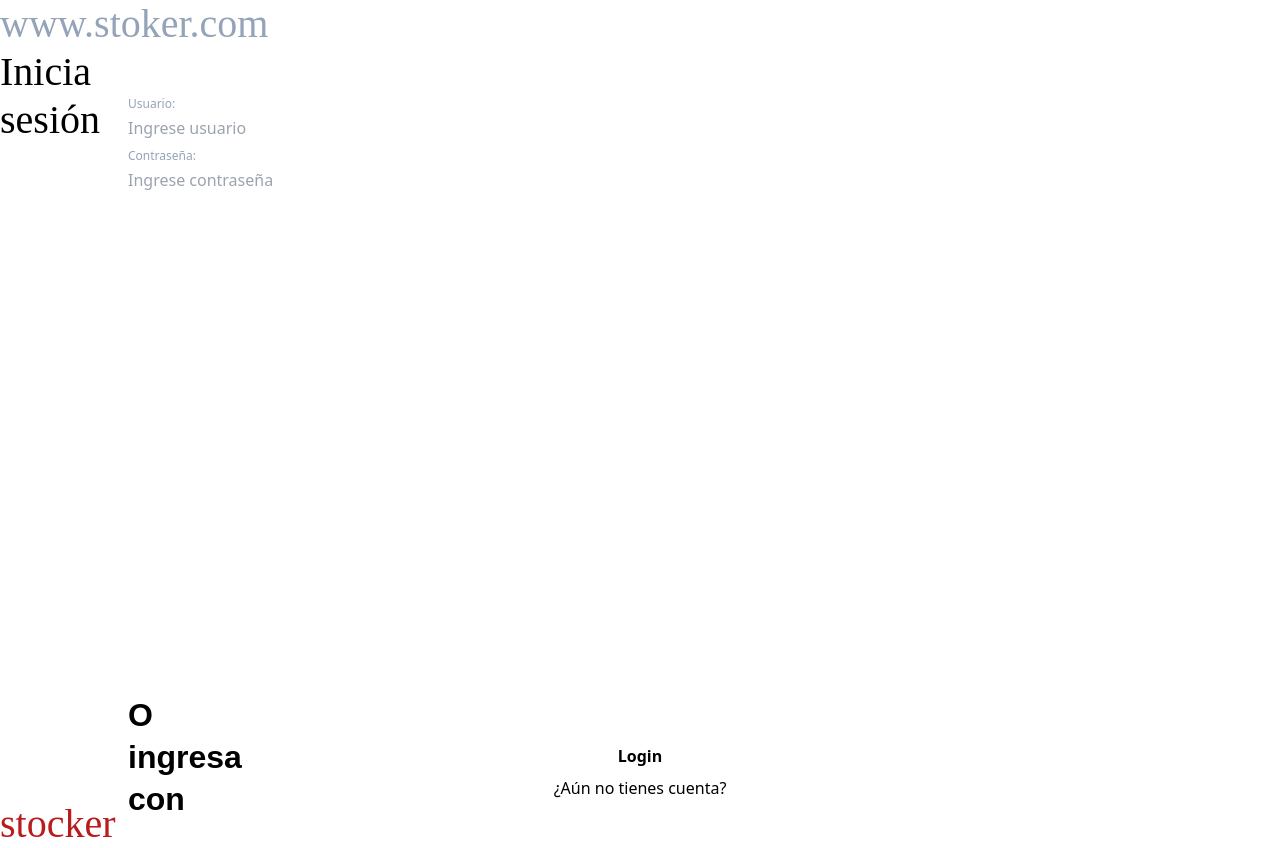
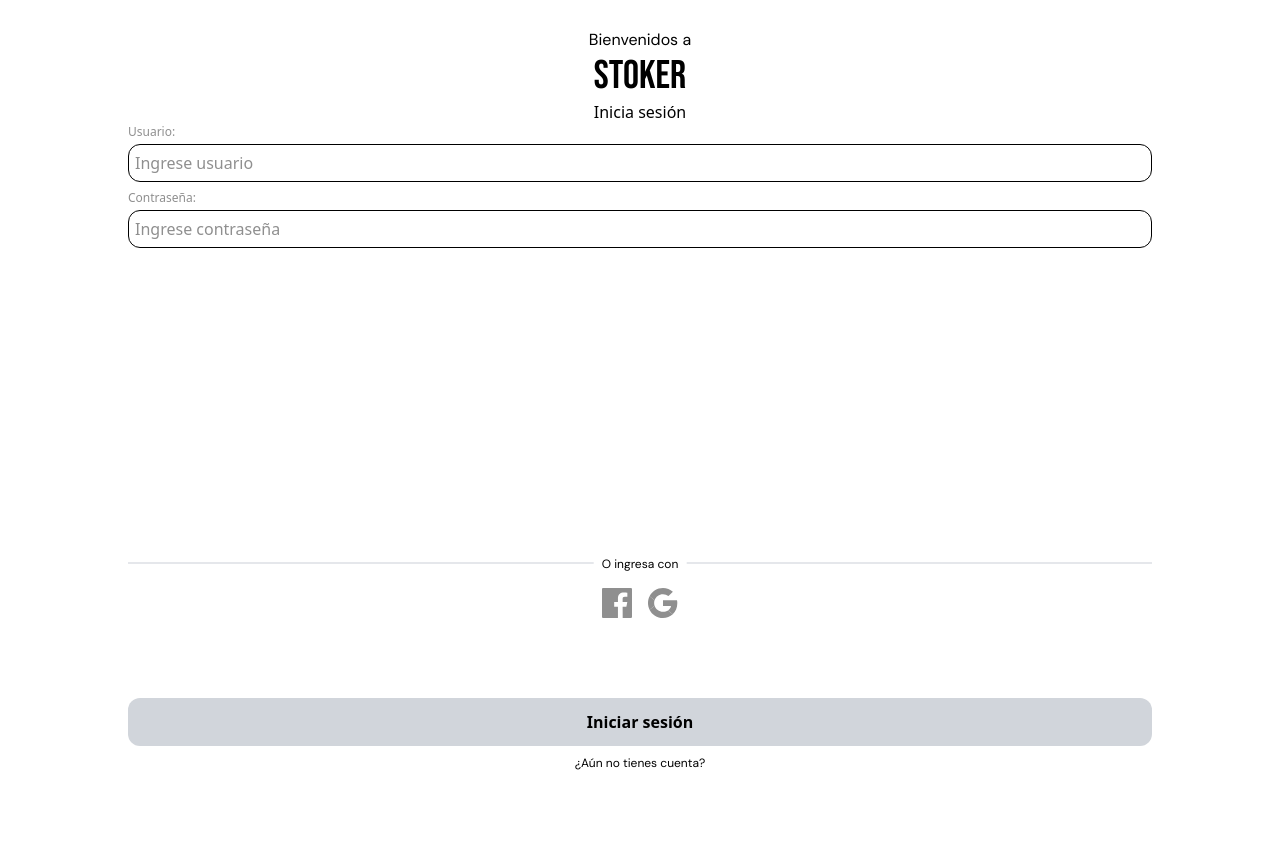
Before and after one commit to No-Country/c10-35-t-MERN, a React (Vite) app in the folder client/: page / in a window 1280 px wide. After the commit the page ends 800 px from the top, so only its background shows below. Built offline with nearby package versions, Linux system fonts and the light colour scheme.

Commit message:
style: add styles to login view and fix tailwind styles

```diff
--- a/client/index.html
+++ b/client/index.html
@@ -4,7 +4,13 @@
 		<meta charset="UTF-8" />
 		<link rel="icon" type="image/svg+xml" href="/vite.svg" />
 		<meta name="viewport" content="width=device-width, initial-scale=1.0" />
-		<link rel="stylesheet" href="./src/index.css">
+		<link rel="preconnect" href="https://fonts.googleapis.com" />
+		<link rel="preconnect" href="https://fonts.gstatic.com" crossorigin />
+		<link
+			href="https://fonts.googleapis.com/css2?family=Bebas+Neue&family=DM+Sans:wght@400;500;700&display=swap"
+			rel="stylesheet"
+		/>
+		<link rel="stylesheet" href="./src/index.css" />
 		<title>Vite + React</title>
 	</head>
 	<body>
--- a/client/src/App.jsx
+++ b/client/src/App.jsx
@@ -1,3 +1,4 @@
+import Layout from './components/Layout'
 import Login from './components/Login'
 import Reports from './components/Reports'
 import { Route, Routes } from 'react-router'
@@ -5,23 +6,7 @@ import { Route, Routes } from 'react-router'
 function App() {
 	return (
 		<div className='App text-center'>
-			<Routes>
-				<Route path='/*' element={<h1>not found</h1>} />
-				<Route path='/' element={<h1>Home</h1>} />
-				<Route path='/' element={<h1>home</h1>} />
-				<Route path='/inicio' element={<h1>inicio</h1>} />
-				<Route path='/inventario' element={<h1>inventario</h1>} />
-				<Route path='/crear-producto' element={<h1>crear-producto</h1>} />
-				<Route
-					path='/registro-de-movimientos'
-					element={<h1>registro-de-movimientos</h1>}
-				/>
-				<Route path='/reportes' element={<h1></h1>} />
-				<Route path='/perfil' element={<h1>perfil</h1>} />
-				<Route path='/configuracion' element={<h1>configuración</h1>} />
-				<Route path='/detalles' element={<h1>detalles</h1>} />
-				<Route path='/logout' element={<h1>Cerrar sesión</h1>} />
-			</Routes>
+			<Layout />
 		</div>
 	)
 }
--- a/client/src/components/Layout.jsx
+++ b/client/src/components/Layout.jsx
@@ -2,16 +2,11 @@ import React from 'react'
 import Login from './Login/Login'
 
 const Layout = () => {
-  return (
-  <>
-  <Login/>
-
-  <h1 className='text-red-700'>
- stocker
-  </h1>
-
-  </>
-  )
+	return (
+		<>
+			<Login />
+		</>
+	)
 }
 
 export default Layout
--- a/client/src/components/Login/Login.jsx
+++ b/client/src/components/Login/Login.jsx
@@ -1,15 +1,16 @@
+import { GrGoogle, GrFacebook } from 'react-icons/gr'
 function Login() {
 	return (
-		<section className='flex flex-col h-screen'>
-			<h1 className='text-slate-400'>www.stoker.com</h1>
-			<h1>Inicia sesión</h1>
-
+		<section className='flex flex-col h-screen py-7 text-center '>
+			<p className='font-secundaria font-normal'>Bienvenidos a</p>
+			<h1>STOKER</h1>
+			<h6>Inicia sesión</h6>
 			<form
 				action=''
-				className='flex flex-col items-center w-full h-full gap-y-2'
+				className=' flex flex-col items-center w-full h-full gap-y-2'
 			>
 				<div className='flex flex-col  w-4/5 justify-between gap-y-1'>
-					<label htmlFor='user' className='text-left text-xs text-slate-400'>
+					<label htmlFor='user' className='text-left text-xs'>
 						Usuario:
 					</label>
 					<input
@@ -20,10 +21,7 @@ function Login() {
 					/>
 				</div>
 				<div className='flex flex-col w-4/5 justify-between gap-y-1'>
-					<label
-						htmlFor='password'
-						className='text-left text-xs text-slate-400'
-					>
+					<label htmlFor='password' className='text-left text-xs'>
 						Contraseña:
 					</label>
 					<input
@@ -33,18 +31,25 @@ function Login() {
 						placeholder='Ingrese contraseña'
 					/>
 				</div>
-				<div className=' mt-auto w-4/5 relative before:block before:h-1 before:w-14  before:absolute before:-inset-1 before:mt-auto before:mb-auto before:ml-auto before:bg-secondary after:block after:h-1 after:w-14  after:absolute after:-inset-1 after:mt-auto after:mb-auto after:mr-auto after:bg-secondary'>
-					<h3>O ingresa con</h3>
+				<div className='flex h-32 justify-center text-center mt-auto w-4/5 relative border-t-2 gap-4'>
+					<p className='text-f12 bg-white absolute left-1/2 transform -translate-x-1/2 -translate-y-1/2 px-2'>
+						O ingresa con
+					</p>
+					{/* <div> */}
+					<GrFacebook className='mt-6 text-label text-3xl' />
+					<GrGoogle className='mt-6 text-label text-3xl' />
+					{/* <div></div>
+						<div></div> */}
+					{/* </div> */}
 				</div>
-
 				<input
 					type='submit'
 					name=''
 					id='submit'
-					value='Login'
-					className='bg-secondary w-4/5 font-bold'
+					value='Iniciar sesión'
+					className='bg-gray-300 py-3 rounded-xl w-4/5 font-bold'
 				/>
-				<p className=''>¿Aún no tienes cuenta?</p>
+				<p className='text-f12'>¿Aún no tienes cuenta?</p>
 			</form>
 		</section>
 	)
--- a/client/src/index.css
+++ b/client/src/index.css
@@ -2,18 +2,17 @@
 @tailwind components;
 @tailwind utilities;
 
-/* @import url('https://fonts.googleapis.com/css2?family=Bebas+Neue&display=swap');
-@import url('https://fonts.googleapis.com/css2?family=DM+Sans:wght@700&display=swap'); */
-
 h1 {
-	@apply font-primaria w-33 h-12 not-italic font-normal text-f40 leading-l48
+	@apply font-primaria text-4xl not-italic font-normal text-f40 leading-l48
+	/* @apply font-primaria w-33 h-12 not-italic font-normal text-f40 leading-l48  */
 
 	/* absolute left-left418 top-32 */
 	/* left: 418px;
        top: 128px; */;
 }
 h2 {
-	@apply font-secundaria w-41 h-42 not-italic font-bold text-f32  leading-l42
+	@apply font-secundaria text-2xl not-italic font-bold text-f32 leading-l42
+	/* @apply font-secundaria w-41 h-42 not-italic font-bold text-f32 leading-l42  */
 	/* absolute left-left418 top-48 */
 
 /* left: 418px;
@@ -21,23 +20,39 @@ top: 192px; */;
 }
 
 h3 {
-	@apply font-secundaria w-42 h-42 not-italic font-bold text-f32 leading-l42
+	@apply font-secundaria text-xl not-italic font-bold leading-l42
+	/* @apply font-secundaria w-42 h-42 not-italic font-bold text-f32 leading-l42  */
 
 	/* absolute left-left418 top-64 */
 	/* left: 418px;
-       top: 256px; */
-
-
+       top: 256px; */;
 }
-h4{
-	@apply font-secundaria w-11 h-42 not-italic font-bold text-f32 leading-l42
+h4 {
+	@apply font-secundaria text-base not-italic font-bold text-f32 leading-l42
+	/* @apply font-secundaria w-11 h-42 not-italic font-bold text-f32 leading-l42 */
 
 	 /* absolute left-left418 top-80 */
 
 		/* left: 418px;
-	top: 320px; */
-
+	top: 320px; */;
+}
+p {
+	@apply font-secundaria;
 }
 
 /* left: 418px;
 top: 256px; */
+input[type='text'],
+input[type='email'],
+input[type='password'],
+input[type='tel'] {
+	border: 1px solid #000000;
+	padding: 6px;
+	border-radius: 12px;
+}
+label {
+	@apply text-label;
+}
+input::placeholder {
+	@apply text-label;
+}
--- a/client/tailwind.config.cjs
+++ b/client/tailwind.config.cjs
@@ -23,6 +23,7 @@ module.exports = {
 				errors: '#EC3838',
 				acierto: '#58DB84',
 				tituloh1: '',
+				label: '#8F8F8F',
 			},
 			fontFamily: {
 				primaria: ['Bebas Neue', 'cursive'],
@@ -39,6 +40,8 @@ module.exports = {
 			fontSize: {
 				f40: '40px',
 				f32: '32px',
+				f16: '16px',
+				f12: '12px',
 			},
 			lineHeight: {
 				l48: '48px',
```
Also changed, not shown: client/src/main.jsx (+5 -6 lines).
